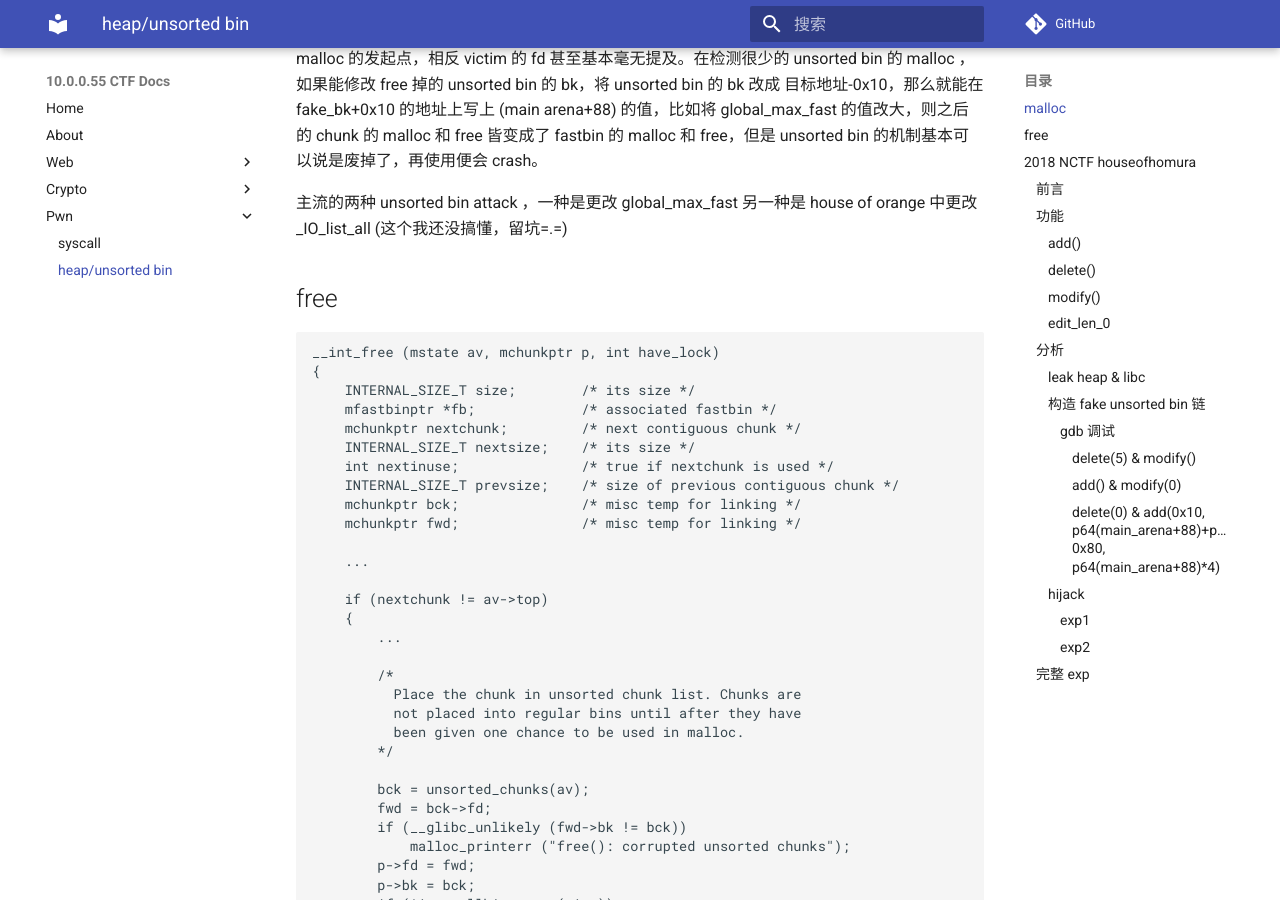
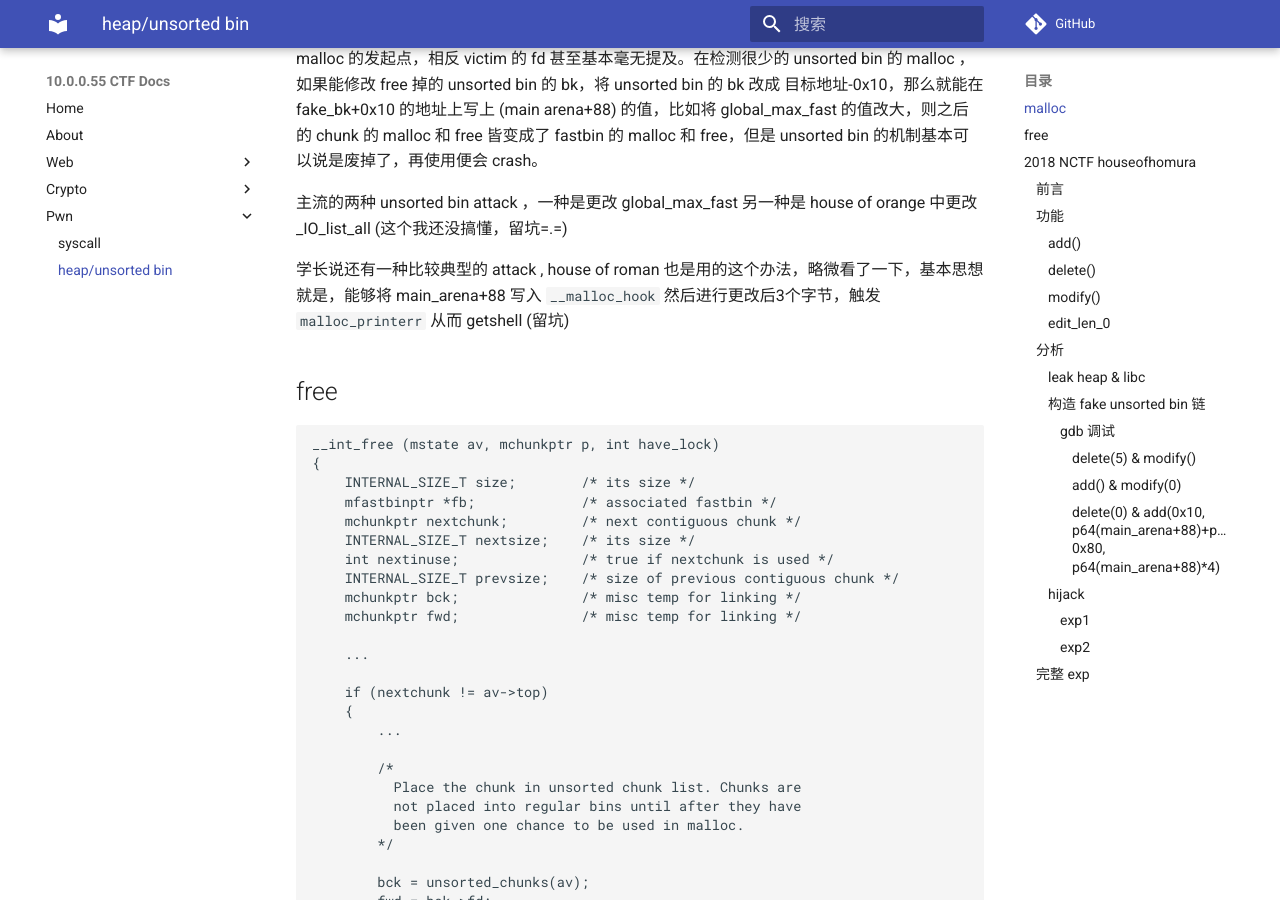
Before and after one commit to 10-0-0-55/10-0-0-55.github.io, an MkDocs documentation site: the page built from docs/pwn/unsorted-bin.md, in a window 1280 px wide and 900 px high, scrolled down 2503 px. Built offline with MkDocs 1.6.1 and Material for MkDocs 9.7.7, drawn with Linux system fonts in a browser that asks for light colours; comment, search, counter and statistics services are not loaded.

Commit message:
heap/unsorted bin version3.2

````diff
--- a/docs/pwn/unsorted-bin.md
+++ b/docs/pwn/unsorted-bin.md
@@ -124,6 +124,8 @@ _int_malloc (mstate av, size_t bytes)       // mstate 为 main_arena 结构体
 在笔者看来，unsorted bin 中取下 victim 那一块时 ，victim 的 bk 可以称得上是 unsorted bin malloc 的发起点，相反 victim 的 fd 甚至基本毫无提及。在检测很少的 unsorted bin 的 malloc ，如果能修改 free 掉的 unsorted bin 的 bk，将 unsorted bin 的 bk 改成 目标地址-0x10，那么就能在 fake_bk+0x10 的地址上写上 (main arena+88) 的值，比如将 global_max_fast 的值改大，则之后的 chunk 的 malloc 和 free 皆变成了 fastbin 的 malloc 和 free，但是 unsorted bin 的机制基本可以说是废掉了，再使用便会 crash。<br/>
 
 主流的两种 unsorted bin attack ，一种是更改 global_max_fast 另一种是 house of orange 中更改 _IO_list_all (这个我还没搞懂，留坑=.=) <br/>
+
+学长说还有一种比较典型的 attack , house of roman 也是用的这个办法，略微看了一下，基本思想就是，能够将 main_arena+88 写入 `__malloc_hook` 然后进行更改后3个字节，触发 `malloc_printerr` 从而 getshell (留坑)<br/>
 
 ## free
 ```
````
